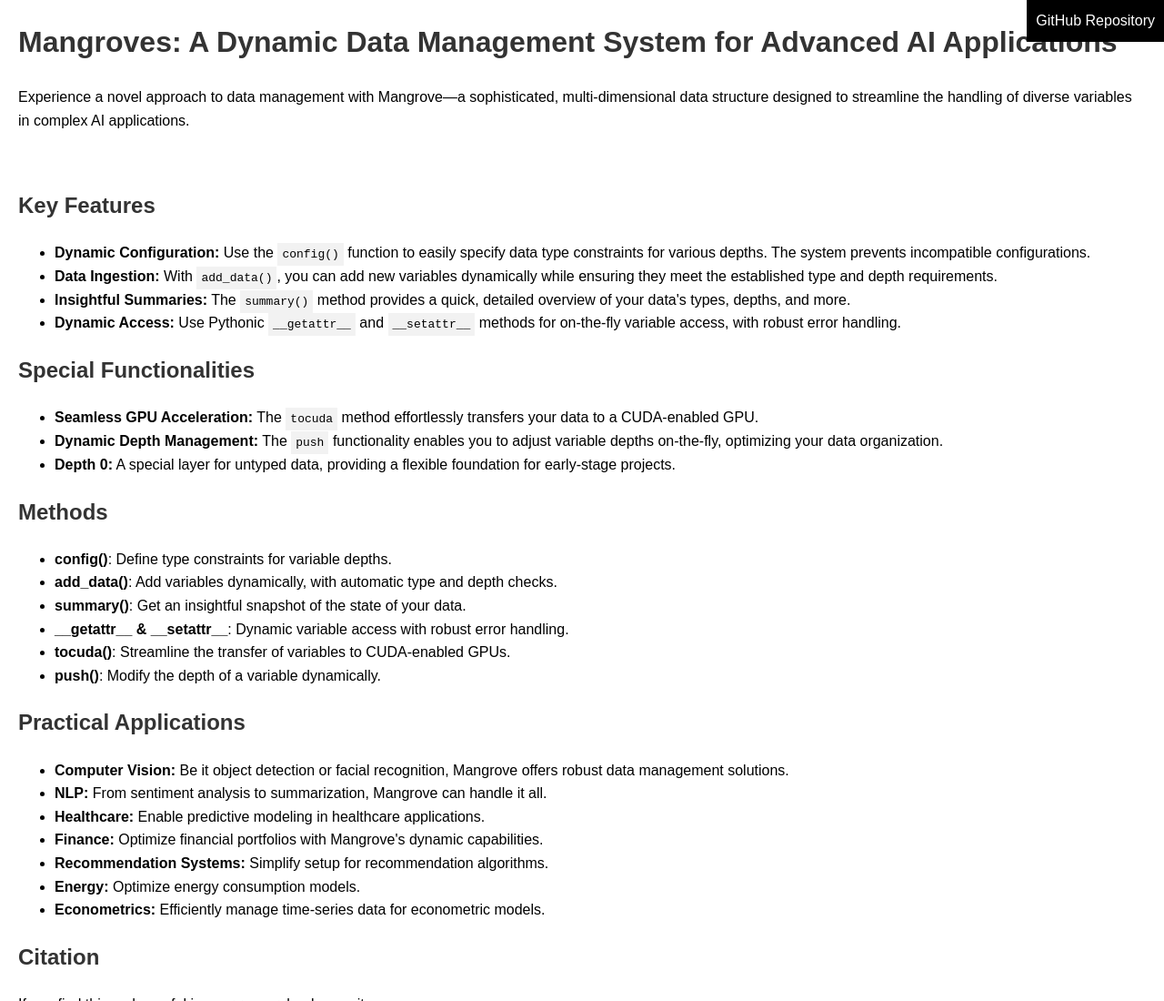
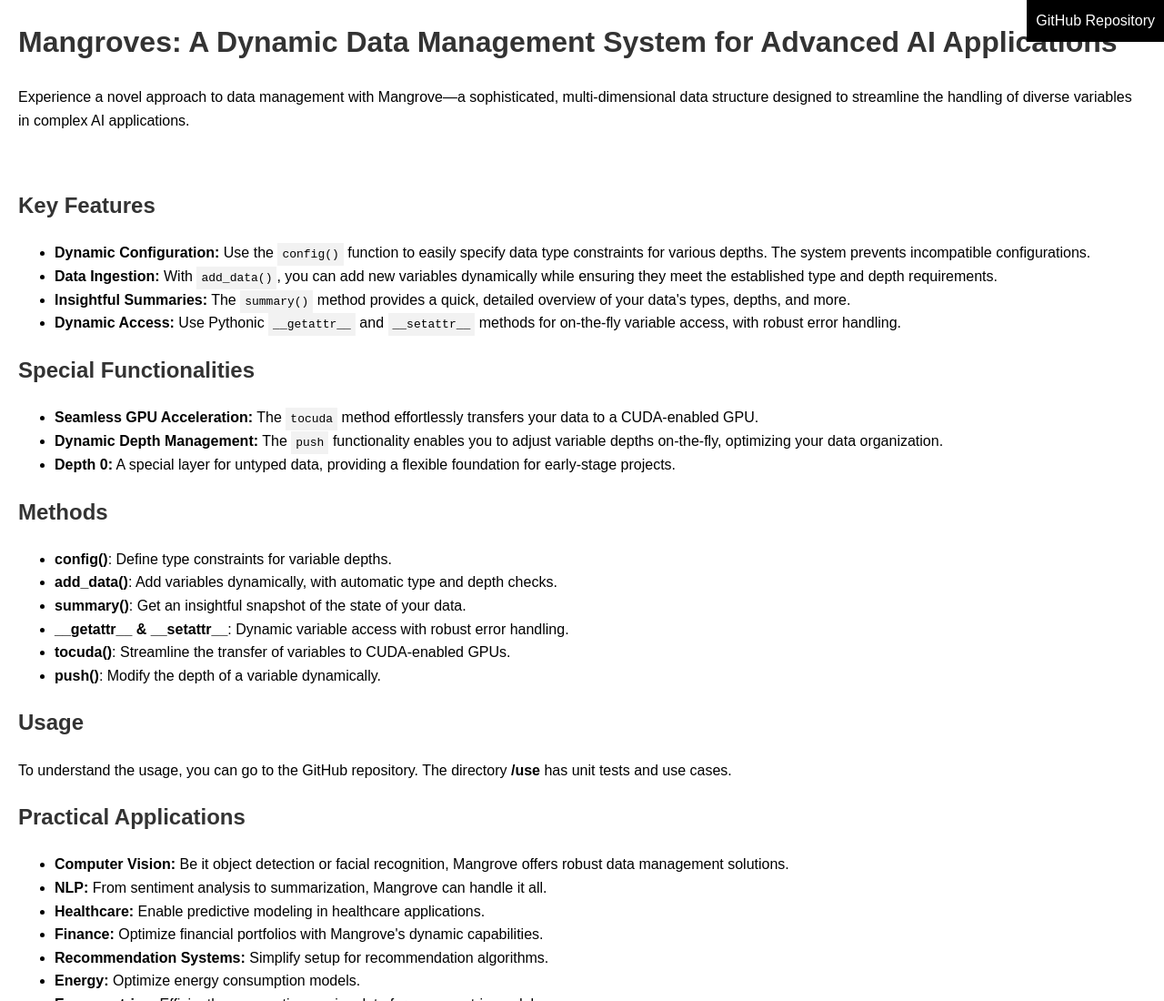
Before and after one commit to 1ssb/mangroves, a plain HTML site: page index.html in a window 1280 px wide. Shown: the top 1100 px of the page at 91% size. Drawn offline with Linux system fonts and the light colour scheme.

Commit message:
Update index.html
Signed-off-by: Subhransu Bhattacharjee <bhattacharjeesekharsubhransu1@gmail.com>

```diff
--- a/index.html
+++ b/index.html
@@ -54,7 +54,6 @@
     <li><strong>Depth 0:</strong> A special layer for untyped data, providing a flexible foundation for early-stage projects.</li>
   </ul>
 
-
   <h2>Methods</h2>
   <ul>
     <li><strong>config()</strong>: Define type constraints for variable depths.</li>
@@ -64,6 +63,10 @@
     <li><strong>tocuda()</strong>: Streamline the transfer of variables to CUDA-enabled GPUs.</li>
     <li><strong>push()</strong>: Modify the depth of a variable dynamically.</li>
   </ul>
+
+  <h2>Usage</h2>
+
+  <p>To understand the usage, you can go to the GitHub repository. The directory <strong>/use</strong> has unit tests and use cases.</p>
 
   <h2>Practical Applications</h2>
   <ul>
```
